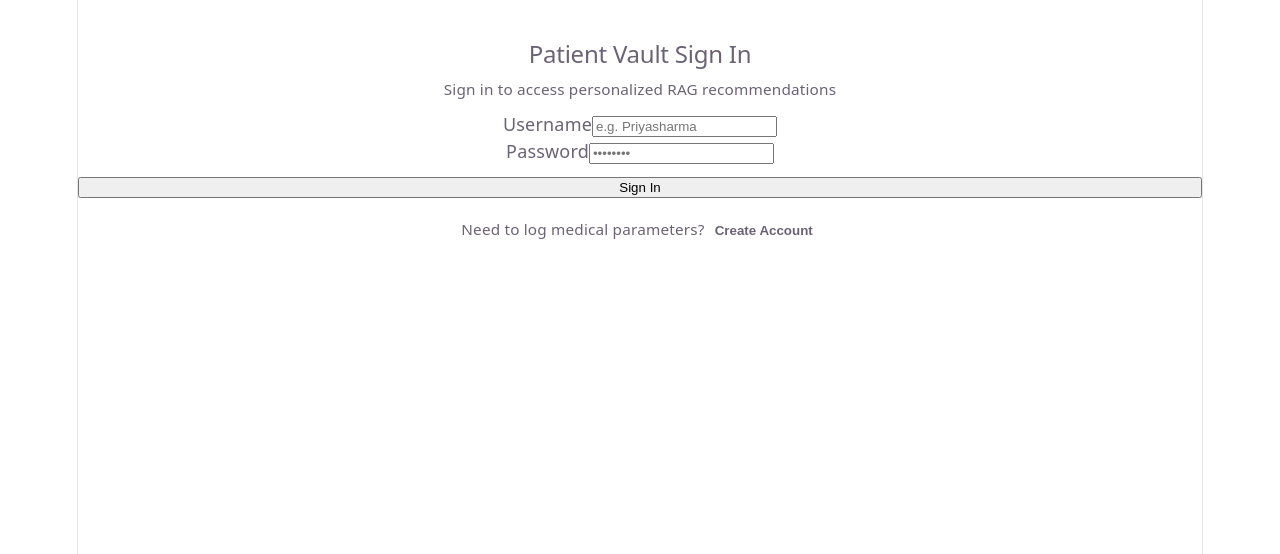
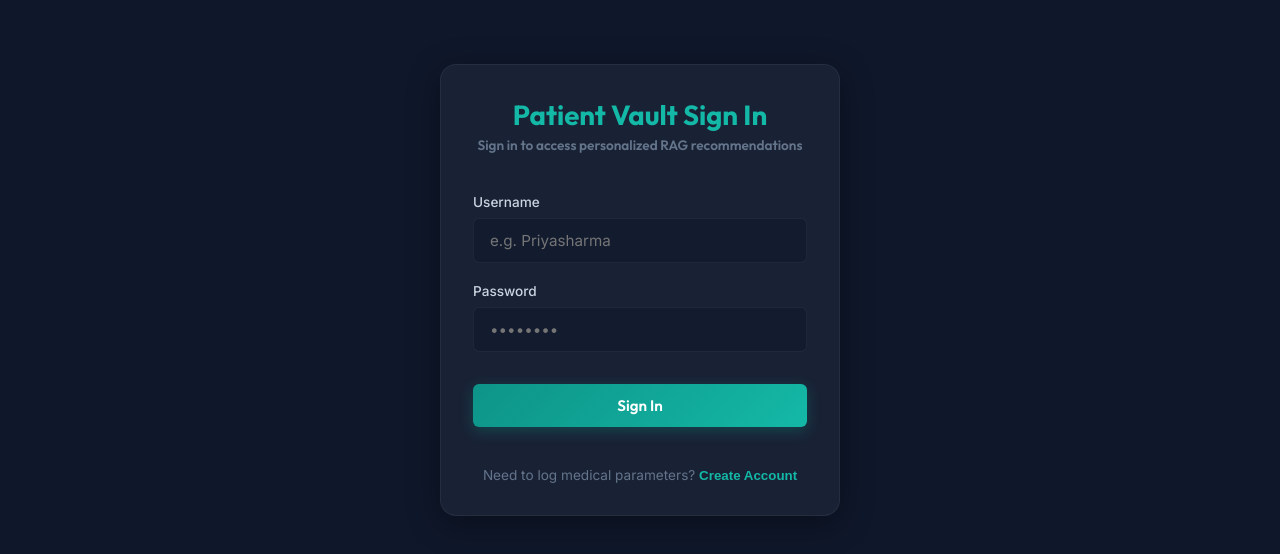
Before and after one commit to srj-genpact/SrjCapstone-AImedicalAssistant, a React app in the folder medical_assistant_dev/frontend/: page / in a window 1280 px wide. Shown: the top 554 px of the page. Built offline with nearby package versions, Linux system fonts and the light colour scheme; the HTML template or start-up script is replaced by a standard one.

Commit message:
fixed the css  styling layout and implemented case-insensitive username lookup.

```diff
--- a/medical_assistant_dev/frontend/src/index.css
+++ b/medical_assistant_dev/frontend/src/index.css
@@ -1,111 +1,564 @@
+@import url('https://fonts.googleapis.com/css2?family=Inter:wght@300;400;500;600;700&family=Outfit:wght@400;500;600;700;800&display=swap');
+
+/* CSS Variables for Premium Clinical Theme */
 :root {
-  --text: #6b6375;
-  --text-h: #08060d;
-  --bg: #fff;
-  --border: #e5e4e7;
-  --code-bg: #f4f3ec;
-  --accent: #aa3bff;
-  --accent-bg: rgba(170, 59, 255, 0.1);
-  --accent-border: rgba(170, 59, 255, 0.5);
-  --social-bg: rgba(244, 243, 236, 0.5);
-  --shadow:
-    rgba(0, 0, 0, 0.1) 0 10px 15px -3px, rgba(0, 0, 0, 0.05) 0 4px 6px -2px;
+  --color-bg-darkest: #0f172a;
+  --color-bg-darker: #1e293b;
+  --color-bg-panel: rgba(30, 41, 59, 0.7);
+  --color-card-border: rgba(255, 255, 255, 0.05);
+  --color-card-border-glow: rgba(13, 148, 136, 0.3);
 
-  --sans: system-ui, 'Segoe UI', Roboto, sans-serif;
-  --heading: system-ui, 'Segoe UI', Roboto, sans-serif;
-  --mono: ui-monospace, Consolas, monospace;
+  /* Brand Accents */
+  --color-brand-primary: #0d9488;
+  --color-brand-primary-light: #14b8a6;
+  --color-brand-secondary: #4f46e5;
+  --color-brand-secondary-light: #6366f1;
 
-  font: 18px/145% var(--sans);
-  letter-spacing: 0.18px;
-  color-scheme: light dark;
-  color: var(--text);
-  background: var(--bg);
-  font-synthesis: none;
-  text-rendering: optimizeLegibility;
-  -webkit-font-smoothing: antialiased;
-  -moz-osx-font-smoothing: grayscale;
+  /* Status Colors */
+  --color-success: #10b981;
+  --color-warning: #f59e0b;
+  --color-danger: #ef4444;
 
-  @media (max-width: 1024px) {
-    font-size: 16px;
-  }
+  /* Text */
+  --color-text-primary: #f8fafc;
+  --color-text-secondary: #cbd5e1;
+  --color-text-muted: #64748b;
+
+  /* Fonts */
+  --font-heading: 'Outfit', 'Inter', sans-serif;
+  --font-body: 'Inter', sans-serif;
+
+  /* UI parameters */
+  --border-radius-lg: 16px;
+  --border-radius-md: 10px;
+  --border-radius-sm: 6px;
+  --transition-smooth: all 0.3s cubic-bezier(0.4, 0, 0.2, 1);
+  --box-shadow-glow: 0 8px 32px 0 rgba(0, 0, 0, 0.37);
+  --glass-blur: blur(12px);
 }
 
-@media (prefers-color-scheme: dark) {
-  :root {
-    --text: #9ca3af;
-    --text-h: #f3f4f6;
-    --bg: #16171d;
-    --border: #2e303a;
-    --code-bg: #1f2028;
-    --accent: #c084fc;
-    --accent-bg: rgba(192, 132, 252, 0.15);
-    --accent-border: rgba(192, 132, 252, 0.5);
-    --social-bg: rgba(47, 48, 58, 0.5);
-    --shadow:
-      rgba(0, 0, 0, 0.4) 0 10px 15px -3px, rgba(0, 0, 0, 0.25) 0 4px 6px -2px;
-  }
-
-  #social .button-icon {
-    filter: invert(1) brightness(2);
-  }
+* {
+  margin: 0;
+  padding: 0;
+  box-sizing: border-box;
 }
 
 body {
-  margin: 0;
+  background-color: var(--color-bg-darkest);
+  color: var(--color-text-primary);
+  font-family: var(--font-body);
+  -webkit-font-smoothing: antialiased;
+  min-height: 100vh;
+  overflow-x: hidden;
 }
 
-#root {
-  width: 1126px;
-  max-width: 100%;
-  margin: 0 auto;
-  text-align: center;
-  border-inline: 1px solid var(--border);
-  min-height: 100svh;
+/* Scrollbar Customization */
+::-webkit-scrollbar {
+  width: 6px;
+  height: 6px;
+}
+::-webkit-scrollbar-track {
+  background: var(--color-bg-darkest);
+}
+::-webkit-scrollbar-thumb {
+  background: var(--color-bg-darker);
+  border-radius: 3px;
+}
+::-webkit-scrollbar-thumb:hover {
+  background: var(--color-brand-primary);
+}
+
+/* Glassmorphism Panel styles */
+.glass-panel {
+  background: var(--color-bg-panel);
+  backdrop-filter: var(--glass-blur);
+  -webkit-backdrop-filter: var(--glass-blur);
+  border: 1px solid var(--color-card-border);
+  border-radius: var(--border-radius-lg);
+  box-shadow: var(--box-shadow-glow);
+  transition: var(--transition-smooth);
+}
+.glass-panel:hover {
+  border-color: rgba(255, 255, 255, 0.1);
+}
+
+/* Layout coordinates */
+.app-container {
   display: flex;
   flex-direction: column;
-  box-sizing: border-box;
+  min-height: 100vh;
+  padding: 1.5rem;
+  max-width: 1400px;
+  margin: 0 auto;
+  gap: 1.5rem;
 }
 
-h1,
-h2 {
-  font-family: var(--heading);
+/* Navbar styles */
+.navbar {
+  display: flex;
+  justify-content: space-between;
+  align-items: center;
+  padding: 1rem 2rem;
+  height: 70px;
+}
+.nav-brand {
+  display: flex;
+  align-items: center;
+  gap: 0.75rem;
+  font-family: var(--font-heading);
+  font-weight: 800;
+  font-size: 1.35rem;
+  color: var(--color-text-primary);
+}
+.nav-brand svg {
+  width: 32px;
+  height: 32px;
+  stroke: var(--color-brand-primary-light);
+  fill: none;
+  stroke-width: 2.5;
+  stroke-linecap: round;
+  stroke-linejoin: round;
+}
+.nav-links {
+  display: flex;
+  align-items: center;
+  list-style: none;
+  gap: 1rem;
+}
+.nav-link {
+  font-family: var(--font-heading);
   font-weight: 500;
-  color: var(--text-h);
+  background: none;
+  border: none;
+  color: var(--color-text-secondary);
+  padding: 0.5rem 1rem;
+  cursor: pointer;
+  border-radius: var(--border-radius-sm);
+  transition: var(--transition-smooth);
+}
+.nav-link.active, .nav-link:hover {
+  color: var(--color-text-primary);
+  background-color: rgba(255, 255, 255, 0.05);
+}
+.nav-link.active {
+  box-shadow: inset 0 -2px 0 var(--color-brand-primary-light);
 }
 
-h1 {
-  font-size: 56px;
-  letter-spacing: -1.68px;
-  margin: 32px 0;
-  @media (max-width: 1024px) {
-    font-size: 36px;
-    margin: 20px 0;
+.user-badge {
+  display: flex;
+  align-items: center;
+  gap: 0.5rem;
+  font-size: 0.9rem;
+  color: var(--color-brand-primary-light);
+  background: rgba(13, 148, 136, 0.1);
+  padding: 0.5rem 1rem;
+  border-radius: var(--border-radius-sm);
+  border: 1px solid rgba(13, 148, 136, 0.2);
+}
+
+/* Dashboard view elements */
+.main-content {
+  display: flex;
+  flex-direction: column;
+  gap: 1.5rem;
+  flex: 1;
+}
+
+.stats-row {
+  display: grid;
+  grid-template-columns: repeat(3, 1fr);
+  gap: 1.5rem;
+}
+
+.stat-card {
+  display: flex;
+  align-items: center;
+  gap: 1.25rem;
+  padding: 1.5rem;
+}
+.stat-icon {
+  display: flex;
+  align-items: center;
+  justify-content: center;
+  width: 50px;
+  height: 50px;
+  border-radius: var(--border-radius-md);
+  background: rgba(13, 148, 136, 0.1);
+  color: var(--color-brand-primary-light);
+}
+.stat-details h3 {
+  font-family: var(--font-heading);
+  font-weight: 700;
+  font-size: 1.5rem;
+  line-height: 1.2;
+}
+.stat-details p {
+  color: var(--color-text-muted);
+  font-size: 0.85rem;
+}
+
+/* Cards element layout */
+.card-panel {
+  padding: 2rem;
+  display: flex;
+  flex-direction: column;
+  gap: 1.5rem;
+}
+.panel-header {
+  display: flex;
+  align-items: center;
+  gap: 0.75rem;
+  font-family: var(--font-heading);
+  font-weight: 600;
+  font-size: 1.15rem;
+  border-bottom: 1px solid var(--color-card-border);
+  padding-bottom: 0.75rem;
+  margin-bottom: 0.5rem;
+}
+
+/* Inputs and Forms */
+.form-group {
+  display: flex;
+  flex-direction: column;
+  gap: 0.5rem;
+  margin-bottom: 1.25rem;
+}
+.form-group label {
+  font-size: 0.85rem;
+  font-weight: 500;
+  color: var(--color-text-secondary);
+}
+.input-control {
+  width: 100%;
+  padding: 0.75rem 1rem;
+  background-color: rgba(15, 23, 42, 0.5);
+  border: 1px solid var(--color-card-border);
+  border-radius: var(--border-radius-sm);
+  color: var(--color-text-primary);
+  font-family: var(--font-body);
+  font-size: 0.95rem;
+  transition: var(--transition-smooth);
+}
+.input-control:focus {
+  outline: none;
+  border-color: var(--color-brand-primary-light);
+  box-shadow: 0 0 0 2px rgba(20, 184, 166, 0.2);
+  background-color: rgba(15, 23, 42, 0.8);
+}
+.input-control:disabled {
+  opacity: 0.6;
+  cursor: not-allowed;
+}
+
+/* Button styles */
+.btn {
+  display: inline-flex;
+  align-items: center;
+  justify-content: center;
+  gap: 0.5rem;
+  padding: 0.75rem 1.5rem;
+  font-family: var(--font-heading);
+  font-weight: 600;
+  font-size: 0.95rem;
+  border-radius: var(--border-radius-sm);
+  border: none;
+  cursor: pointer;
+  transition: var(--transition-smooth);
+}
+.btn-primary {
+  background: linear-gradient(135deg, var(--color-brand-primary), var(--color-brand-primary-light));
+  color: #fff;
+  box-shadow: 0 4px 14px rgba(13, 148, 136, 0.3);
+}
+.btn-primary:hover {
+  transform: translateY(-1px);
+  box-shadow: 0 6px 20px rgba(13, 148, 136, 0.4);
+}
+.btn-secondary {
+  background: rgba(255, 255, 255, 0.05);
+  color: var(--color-text-primary);
+  border: 1px solid var(--color-card-border);
+}
+.btn-secondary:hover {
+  background: rgba(255, 255, 255, 0.1);
+}
+
+/* Alerts status notifications */
+.alert {
+  padding: 1rem;
+  border-radius: var(--border-radius-sm);
+  font-size: 0.9rem;
+  line-height: 1.4;
+  border-left: 4px solid transparent;
+}
+.alert-danger {
+  background-color: rgba(239, 68, 68, 0.1);
+  border-color: var(--color-danger);
+  color: #f87171;
+}
+.alert-success {
+  background-color: rgba(16, 185, 129, 0.1);
+  border-color: var(--color-success);
+  color: #34d399;
+}
+
+/* RAG Layout Panels */
+.rag-layout {
+  display: grid;
+  grid-template-columns: 1.8fr 1.2fr;
+  gap: 1.5rem;
+  height: calc(100vh - 210px);
+  min-height: 480px;
+}
+
+/* Chat structure */
+.chat-panel {
+  display: flex;
+  flex-direction: column;
+  height: 100%;
+}
+.chat-header {
+  padding: 1.25rem 1.5rem;
+  border-bottom: 1px solid var(--color-card-border);
+  display: flex;
+  justify-content: space-between;
+  align-items: center;
+}
+.chat-messages {
+  flex: 1;
+  overflow-y: auto;
+  padding: 1.5rem;
+  display: flex;
+  flex-direction: column;
+  gap: 1rem;
+}
+.message-bubble {
+  max-width: 85%;
+  padding: 1rem 1.25rem;
+  border-radius: var(--border-radius-lg);
+  line-height: 1.5;
+  animation: slideIn 0.3s ease-out forwards;
+}
+.message-bubble.user {
+  align-self: flex-end;
+  background-color: var(--color-brand-secondary);
+  color: #fff;
+  border-bottom-right-radius: 4px;
+}
+.message-bubble.assistant {
+  align-self: flex-start;
+  background-color: var(--color-bg-darker);
+  border: 1px solid var(--color-card-border);
+  border-bottom-left-radius: 4px;
+}
+.message-meta {
+  display: block;
+  font-size: 0.75rem;
+  color: var(--color-text-muted);
+  margin-top: 0.5rem;
+}
+
+.chat-input-bar {
+  padding: 1rem 1.5rem;
+  border-top: 1px solid var(--color-card-border);
+  display: flex;
+  gap: 1rem;
+  border-radius: 0 0 var(--border-radius-lg) var(--border-radius-lg);
+}
+
+/* Details and notes side view */
+.details-panel {
+  display: flex;
+  flex-direction: column;
+  gap: 1.5rem;
+  overflow-y: auto;
+}
+
+.sources-list {
+  display: flex;
+  flex-direction: column;
+  gap: 0.75rem;
+  margin-top: 0.5rem;
+}
+.source-card {
+  padding: 0.75rem;
+  background-color: rgba(15, 23, 42, 0.4);
+  border: 1px solid var(--color-card-border);
+  border-radius: var(--border-radius-sm);
+}
+.source-title {
+  display: flex;
+  justify-content: space-between;
+  font-weight: 600;
+  font-size: 0.85rem;
+  color: var(--color-brand-primary-light);
+  margin-bottom: 0.25rem;
+}
+.source-text {
+  font-size: 0.75rem;
+  color: var(--color-text-secondary);
+  line-height: 1.4;
+  font-style: italic;
+}
+
+.notes-editor {
+  width: 100%;
+  flex: 1;
+  padding: 0.75rem 1rem;
+  background-color: rgba(15, 23, 42, 0.5);
+  border: 1px solid var(--color-card-border);
+  border-radius: var(--border-radius-sm);
+  color: var(--color-text-primary);
+  font-family: var(--font-body);
+  font-size: 0.9rem;
+  line-height: 1.5;
+  resize: none;
+  min-height: 120px;
+}
+.notes-editor:focus {
+  outline: none;
+  border-color: var(--color-brand-primary-light);
+}
+
+/* Condition rows list */
+.patient-list {
+  display: flex;
+  flex-direction: column;
+  gap: 0.75rem;
+}
+.patient-row {
+  display: flex;
+  justify-content: space-between;
+  align-items: center;
+  padding: 1rem 1.25rem;
+}
+.patient-meta {
+  display: flex;
+  gap: 0.75rem;
+  font-size: 0.8rem;
+  color: var(--color-text-muted);
+}
+.patient-actions {
+  display: flex;
+  gap: 0.5rem;
+}
+.action-btn {
+  display: flex;
+  align-items: center;
+  justify-content: center;
+  width: 32px;
+  height: 32px;
+  border-radius: var(--border-radius-sm);
+  border: 1px solid var(--color-card-border);
+  background: rgba(255,255,255,0.02);
+  color: var(--color-text-secondary);
+  cursor: pointer;
+  transition: var(--transition-smooth);
+}
+.action-btn:hover {
+  background: rgba(255,255,255,0.08);
+  color: var(--color-text-primary);
+}
+.action-btn.delete:hover {
+  background: rgba(239, 68, 68, 0.15);
+  border-color: rgba(239, 68, 68, 0.2);
+  color: #f87171;
+}
+
+/* Modal styles */
+.modal-overlay {
+  position: fixed;
+  top: 0;
+  left: 0;
+  right: 0;
+  bottom: 0;
+  background-color: rgba(15, 23, 42, 0.85);
+  backdrop-filter: blur(4px);
+  display: flex;
+  align-items: center;
+  justify-content: center;
+  z-index: 100;
+  padding: 1.5rem;
+  animation: fadeIn 0.2s ease-out;
+}
+.modal-content {
+  width: 100%;
+  max-width: 500px;
+  padding: 2rem;
+  position: relative;
+}
+.modal-footer {
+  display: flex;
+  justify-content: flex-end;
+  gap: 1rem;
+  margin-top: 1.5rem;
+}
+
+/* Empty elements indicators */
+.empty-placeholder {
+  display: flex;
+  flex-direction: column;
+  align-items: center;
+  justify-content: center;
+  padding: 2rem;
+  text-align: center;
+  color: var(--color-text-muted);
+  gap: 0.75rem;
+}
+.empty-placeholder svg {
+  stroke: var(--color-text-muted);
+  width: 48px;
+  height: 48px;
+  stroke-width: 1.5;
+  fill: none;
+}
+.empty-placeholder h3 {
+  font-family: var(--font-heading);
+  color: var(--color-text-secondary);
+  font-size: 1.15rem;
+}
+.empty-placeholder p {
+  max-width: 320px;
+  font-size: 0.85rem;
+  line-height: 1.4;
+}
+
+/* Spinner element */
+.spinner {
+  width: 24px;
+  height: 24px;
+  border: 3px solid rgba(255, 255, 255, 0.05);
+  border-top-color: var(--color-brand-primary-light);
+  border-radius: 50%;
+  animation: spin 1s linear infinite;
+}
+
+/* Authentication container */
+.auth-box {
+  width: 100%;
+  max-width: 400px;
+  margin: auto;
+}
+
+/* Keyframes animations */
+@keyframes spin {
+  to { transform: rotate(360deg); }
+}
+@keyframes slideIn {
+  from { opacity: 0; transform: translateY(10px); }
+  to { opacity: 1; transform: translateY(0); }
+}
+@keyframes fadeIn {
+  from { opacity: 0; }
+  to { opacity: 1; }
+}
+
+@media (max-width: 768px) {
+  .stats-row {
+    grid-template-columns: 1fr;
+  }
+  .rag-layout {
+    grid-template-columns: 1fr;
+    height: auto;
   }
 }
-h2 {
-  font-size: 24px;
-  line-height: 118%;
-  letter-spacing: -0.24px;
-  margin: 0 0 8px;
-  @media (max-width: 1024px) {
-    font-size: 20px;
-  }
-}
-p {
-  margin: 0;
-}
-
-code,
-.counter {
-  font-family: var(--mono);
-  display: inline-flex;
-  border-radius: 4px;
-  color: var(--text-h);
-}
-
-code {
-  font-size: 15px;
-  line-height: 135%;
-  padding: 4px 8px;
-  background: var(--code-bg);
-}
```
Also changed, not shown: 1 other file (tests, documents, lock files or other folders).
